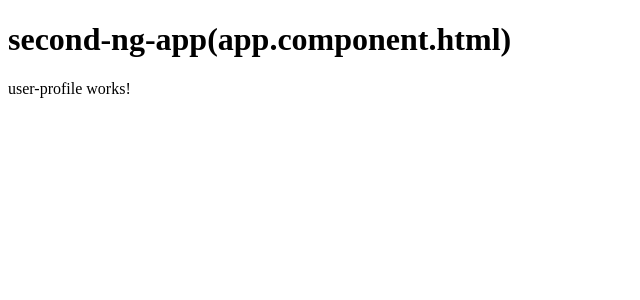
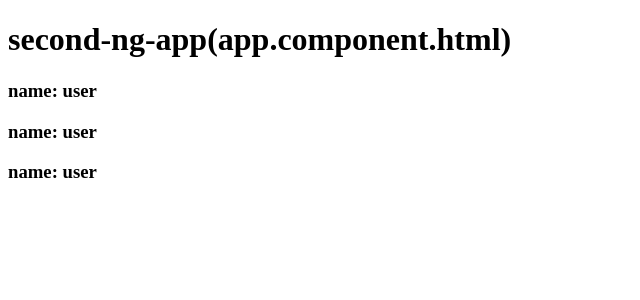
Before and after one commit to akkiePro/Angular-17, an Angular app in the folder second-ng-app/: page / in a window 1280 px wide. Shown: the top 300 px of the page, without its empty margins (0-640 px from the left). Built offline with nearby package versions, Linux system fonts and the light colour scheme.

Commit message:
used app-user-profile multiple times

```diff
--- a/second-ng-app/src/app/app.component.html
+++ b/second-ng-app/src/app/app.component.html
@@ -1,2 +1,4 @@
 <h1>second-ng-app(app.component.html)</h1>
 <app-user-profile></app-user-profile>
+<app-user-profile></app-user-profile>
+<app-user-profile></app-user-profile>
--- a/second-ng-app/src/app/components/user-profile/user-profile.component.html
+++ b/second-ng-app/src/app/components/user-profile/user-profile.component.html
@@ -1 +1 @@
-<p>user-profile works!</p>
+<h3>name: user</h3>
```
